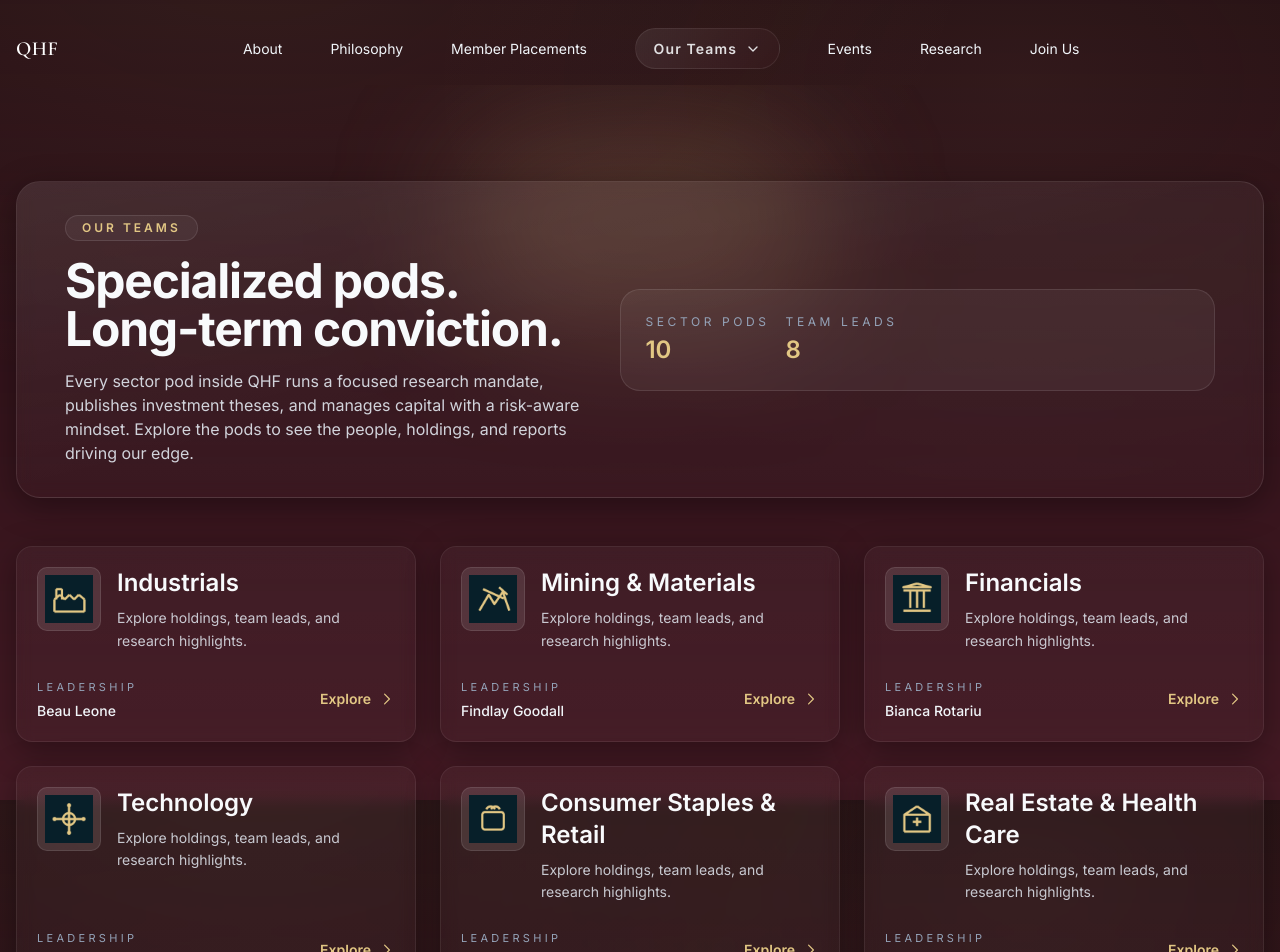
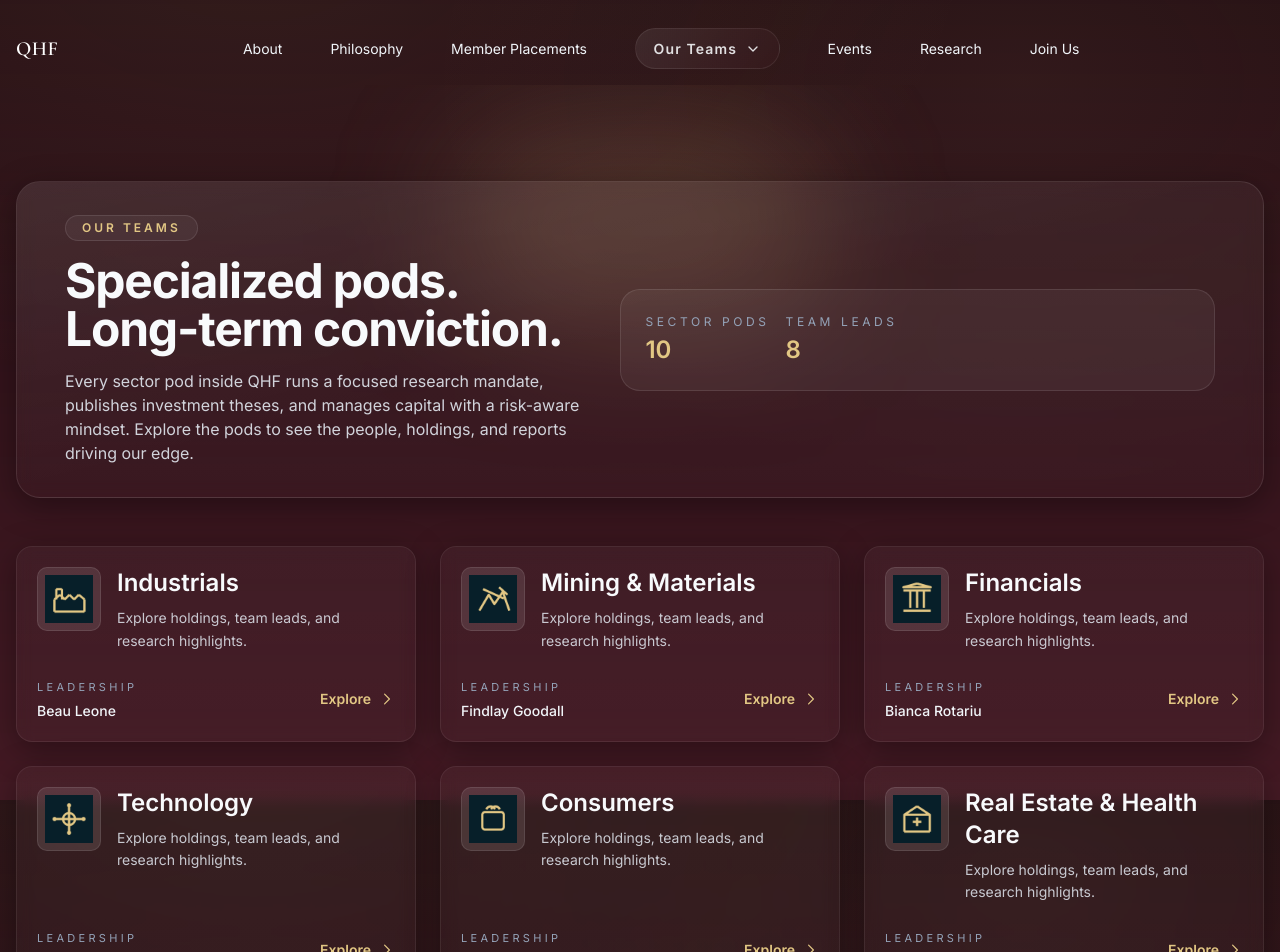
Before and after one commit to nikhil-naran/qhf-site, a React (Vite) app: page /teams in a window 1280 px wide. Shown: the top 952 px of the page. Built offline with nearby package versions, Linux system fonts and the light colour scheme.

Commit message:
Rename Consumer Staples & Retail to Consumers
Co-Authored-By: Claude Opus 4.6 <noreply@anthropic.com>

```diff
--- a/src/data.js
+++ b/src/data.js
@@ -11,7 +11,7 @@ export const TEAM_CATEGORIES = [
   { name: 'Mining & Materials', slug: 'mining-materials' },
   { name: 'Financials', slug: 'financials' },
   { name: 'Technology', slug: 'technology' },
-  { name: 'Consumer Staples & Retail', slug: 'consumer-staples-retail' },
+  { name: 'Consumers', slug: 'consumer-staples-retail' },
   { name: 'Real Estate & Health Care', slug: 'real-estate-health-care' },
   { name: 'Crypto', slug: 'crypto' },
   { name: 'Communications', slug: 'communications' },
@@ -63,7 +63,7 @@ export const TEAMS = {
     reports: []
   },
   'consumer-staples-retail': {
-    name: 'Consumer Staples & Retail',
+    name: 'Consumers',
     iconUrl: asset('icons/consumer-staples-retail.png'),
     holdings: [],
     portfolioManager: withHeadshot({ name: 'Jillian Dalton', bio: 'High ROIC retailers.' }),
```
